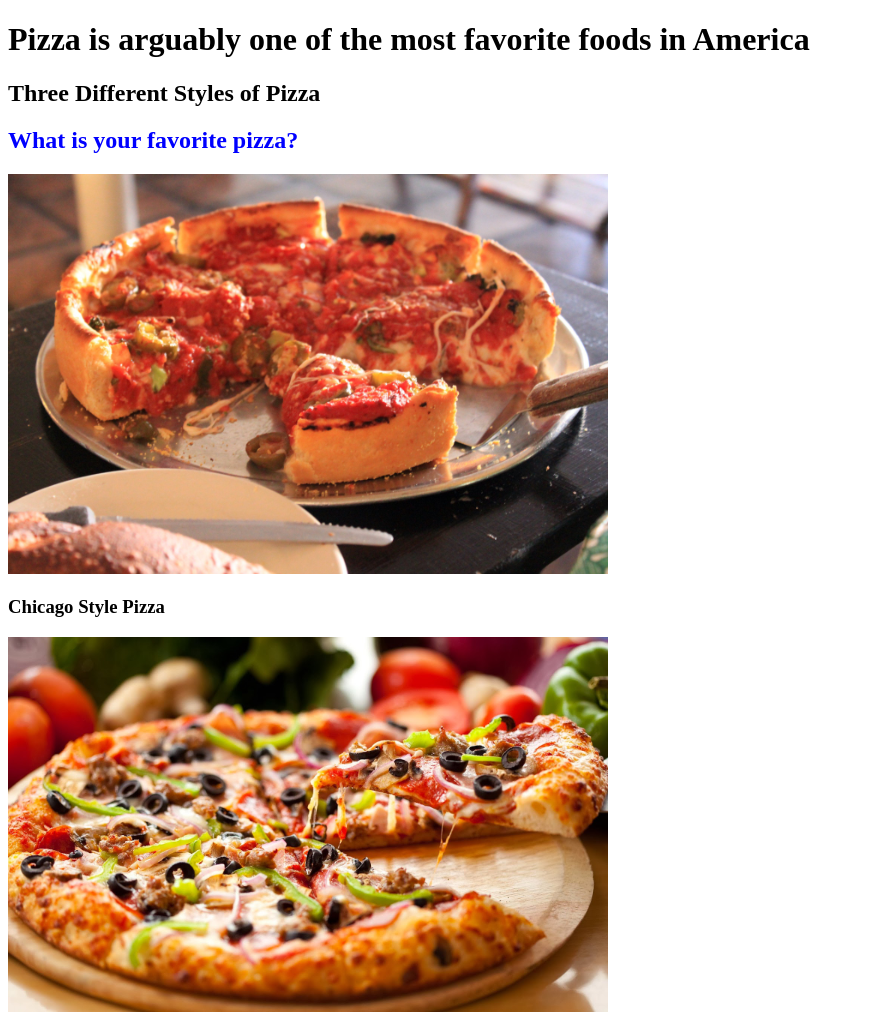
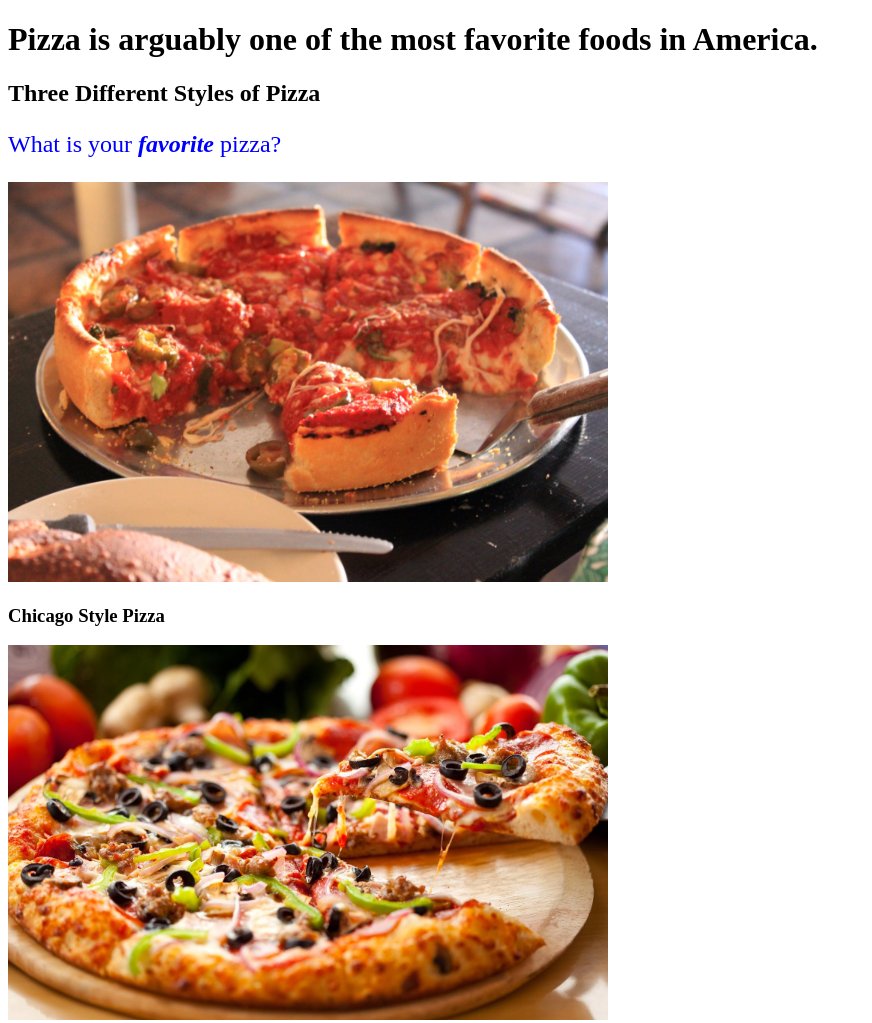
Before and after one commit to clgreene1/HTML1, a plain HTML site: page index.html in a window 1280 px wide. Shown: the top 1023 px of the page, without its empty margins (0-872 px from the left). Drawn offline with Linux system fonts and the light colour scheme.

Commit message:
modified index.html paragraph

```diff
--- a/index.html
+++ b/index.html
@@ -5,11 +5,11 @@
         <title>HTML1</title>
     </head>
 <body>
-    <h1>Pizza is arguably one of the most favorite foods in America</h1>
+    <h1>Pizza is arguably one of the most favorite foods in America.</h1>
         <h2>Three Different Styles of Pizza</h2>
-            <h2 style="color:blue;" title="Please choose only one">What is your favorite pizza?</h2>
+            <p style="color:blue; font-size:24px;" title="Please choose only one">What is your <b><i>favorite</i></b> pizza?</p>
                     <img src="images/chicagopizza1.png" alt="Chicago Pizza">
-                        <h3>Chicago Style Pizza</h3>
+                        <h3><b>Chicago</b> Style Pizza</h3>
                             <img src="images/nypizza2.png" alt="New York Pizza">
                                 <h3>New York Style Pizza</h3>
                                     <img src="images/sicilianpizza3.png" alt="Sicilian Pizza">
```
